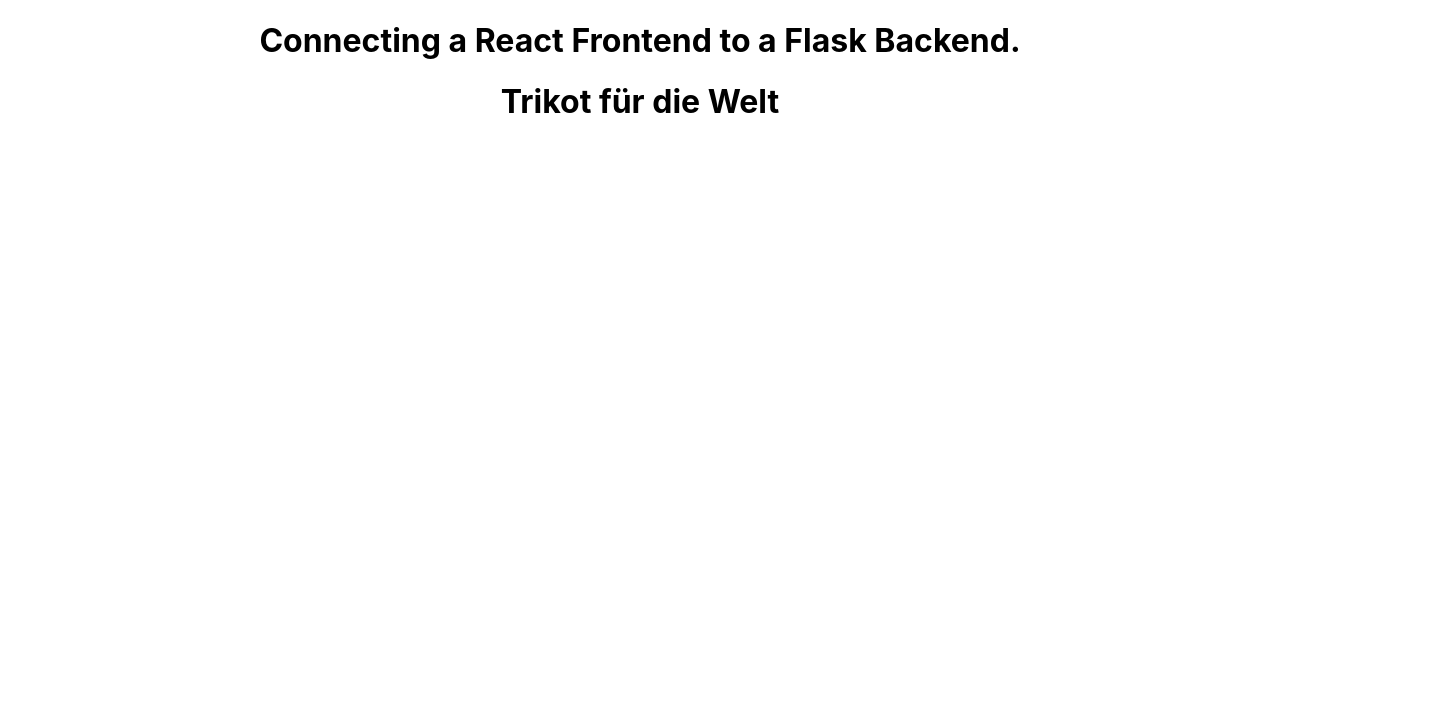
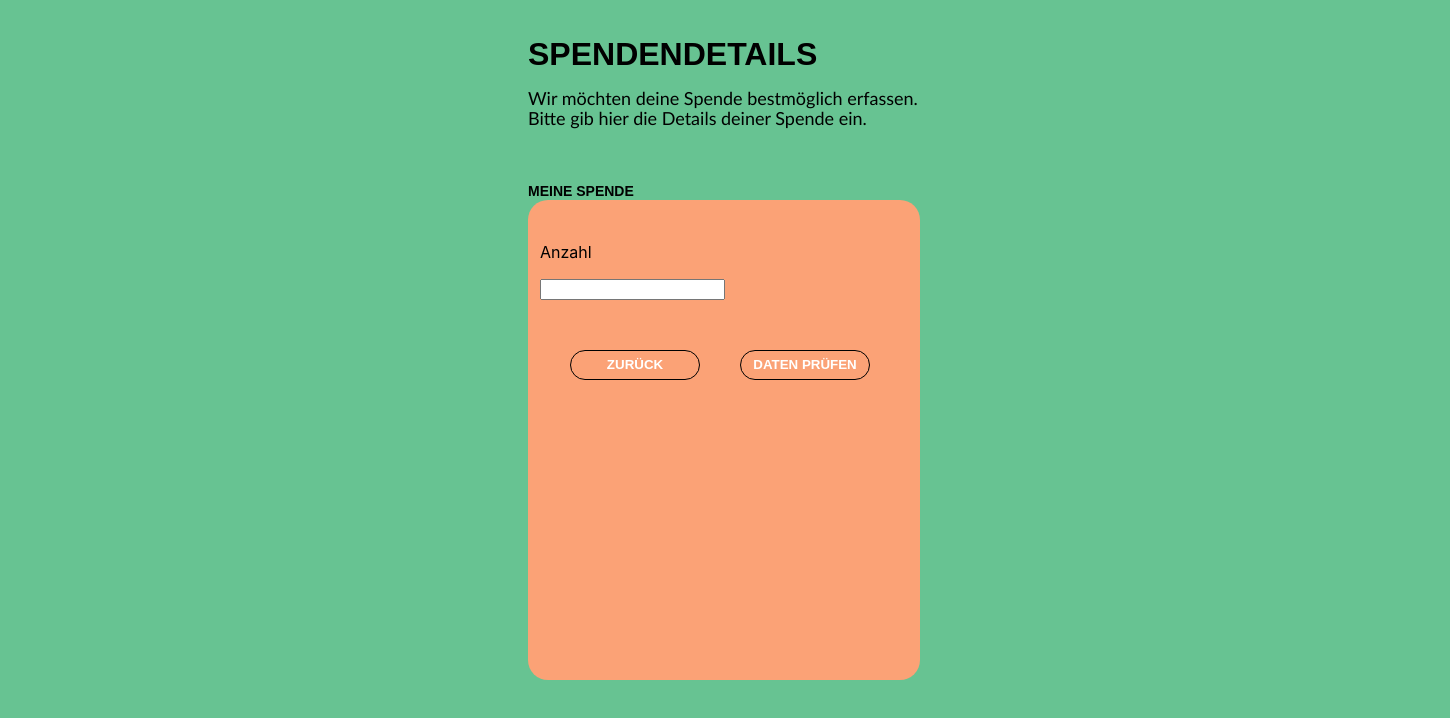
Before and after one commit to kueben96/tfdw_mvp, a React (Create React App) app in the folder frontend/: page / in a window 1280 px wide. Shown: the top 718 px of the page, 1450 px wide, since content can reach past the window. Built offline with nearby package versions, Linux system fonts and the light colour scheme.

Commit message:
first changes

```diff
--- a/frontend/src/App.css
+++ b/frontend/src/App.css
@@ -1,38 +1,112 @@
 .App {
+
   text-align: center;
+
+  position: absolute;
+  width: 1450px;
+  height: 808px;
+  left: 0px;
+
+
+/* tfdw/green */
+
+background: #67C392;
 }
 
-.App-logo {
-  height: 40vmin;
-  pointer-events: none;
+.spendendetails{
+position: absolute;
+width: 392px;
+height: 48px;
+left: 528px;
+top: 30px;
+
+font-family: 'Bebas Neue', sans-serif;
+font-style: normal;
+font-weight: bold;
+font-size: 32px;
+line-height: 38px;
+display: flex;
+align-items: center;
+
+color: #000000;
+
+}
+.paragraph{
+  position: absolute;
+  width: 392px;
+  height: 48px;
+  left: 528px;
+  top: 70px;
+  text-align: left;
+  font-family: 'Calibri';
+  font-style: normal;
+  font-weight: 400;
+  font-size: 18px;
+  line-height: 20px;
+
+  align-items: center;
+
+  color: #000000;
+}
+.meine-spende{
+position: absolute;
+width: 320px;
+height: 24px;
+left: 528px;
+top: 165px;
+
+font-family: 'Bebas Neue', sans-serif;
+font-style: normal;
+font-weight: bold;
+font-size: 14px;
+line-height: 19px;
+display:flex;
+align-items: center;
+
+color: #000000;
+
+}
+.form-container{
+position: absolute;
+width: 392px;
+height: 480px;
+left: 528px;
+top: 200px;
+text-align: left;
+
+/* tfdw/pink */
+
+background: #FBA276;
+border-radius: 20px;
+}
+fieldset{
+  border: 0;
+}
+wrapper {
+  padding: 5px 20px;
 }
 
-@media (prefers-reduced-motion: no-preference) {
-  .App-logo {
-    animation: App-logo-spin infinite 20s linear;
-  }
+.wrapper fieldset {
+  margin: 20px 0;
 }
+button{
 
-.App-header {
-  background-color: #282c34;
-  min-height: 100vh;
-  display: flex;
-  flex-direction: column;
-  align-items: center;
-  justify-content: center;
-  font-size: calc(10px + 2vmin);
-  color: white;
+box-sizing: border-box;
+position: relative;
+width: 130px;
+height: 30px;
+border: 1px solid #000000;
+border-radius: 20px;
+background-color: transparent;
+cursor: pointer;
+font-family: 'Bebas Neue', sans-serif;
+color: white;
+font-weight: bold;
+display:inline;
+margin: 20px;
+left: 22px;
+
 }
-
-.App-link {
-  color: #61dafb;
+button:hover{
+  background-color: #F7E167;
 }
-
-@keyframes App-logo-spin {
-  from {
-    transform: rotate(0deg);
-  }
-  to {
-    transform: rotate(360deg);
-  }
-}
--- a/frontend/src/App.js
+++ b/frontend/src/App.js
@@ -1,23 +1,46 @@
 import logo from './logo.svg';
 import './App.css';
 import { React, useEffect, useState } from 'react'
-import DonorList from './components/DonorList';
+
 
 function App() {
+
+const handleSubmit = event => {
+      event.preventDefault();
+      alert('You have submitted the form.')
+    }
+
+
+
+  return (
+
+
+
+    <div className="App container m-4">
+      <div className='navigator'></div>
+      <div className="row">
+        <div className="text-center">
+          <label className='spendendetails'>SPENDENDETAILS</label>
+        </div>
+      </div>
+      <p className='paragraph'>Wir möchten deine Spende bestmöglich erfassen. Bitte gib hier die Details deiner Spende ein.</p>
+      <p className='meine-spende'>MEINE SPENDE</p>
 
 
 
 
-  return (
-    <div className="App container m-4">
-      <div className="row">
-        <div className="text-center">
-          <h1>Connecting a React Frontend to a Flask Backend.</h1>
-        </div>
-      </div>
-      <h1>Trikot für die Welt</h1>
-
-    </div>
+     <div className='wrapper'>
+      <form class='form-container' onSubmit={handleSubmit}>
+      <fieldset>
+         <label>
+           <p>Anzahl</p>
+           <input name="anzahl" />
+         </label>
+      </fieldset>
+       <button type="submit">ZURÜCK</button>
+       <button type='submit'>DATEN PRÜFEN</button>
+      </form>
+   </div></div>
   );
 }
 
--- a/frontend/src/index.css
+++ b/frontend/src/index.css
@@ -1,13 +1,14 @@
 body {
   margin: 0;
   font-family: -apple-system, BlinkMacSystemFont, 'Segoe UI', 'Roboto', 'Oxygen',
-    'Ubuntu', 'Cantarell', 'Fira Sans', 'Droid Sans', 'Helvetica Neue',
+    'Ubuntu', 'Cantarell', 'Fira Sans', 'Droid Sans', 'Helvetica Neue', 'BebasNeueRegular',
     sans-serif;
+
   -webkit-font-smoothing: antialiased;
   -moz-osx-font-smoothing: grayscale;
 }
 
 code {
-  font-family: source-code-pro, Menlo, Monaco, Consolas, 'Courier New',
+  font-family: source-code-pro, Menlo, Monaco, Consolas, 'Courier New' , 'Bebas Neue',
     monospace;
 }
```
